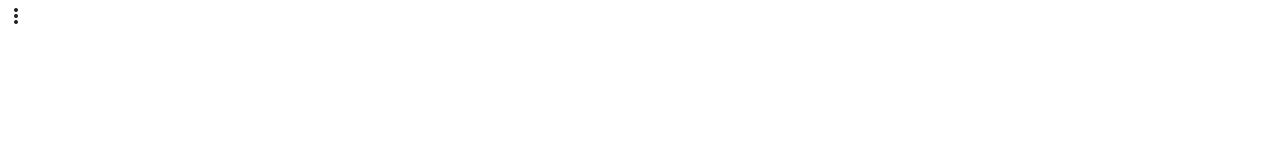
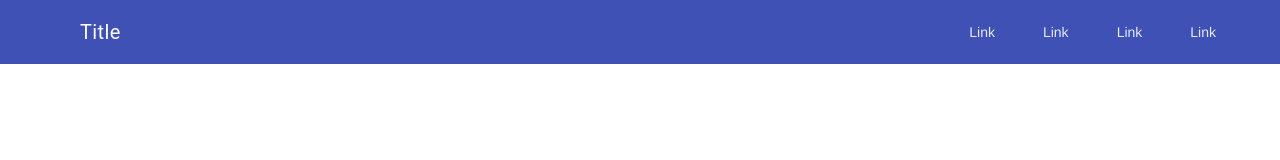
Before and after one commit to chenmengchieh2012/coffeeclub_books, a plain HTML site: page index.html in a window 1280 px wide. Drawn offline with nearby package versions, Linux system fonts and the light colour scheme.

Commit message:
add template

```diff
--- a/index.html
+++ b/index.html
@@ -11,19 +11,35 @@
 
   <div id="page">
   <!-- Left aligned menu below button -->
-    <button id="demo-menu-lower-left"
-        class="mdl-button mdl-js-button mdl-button--icon">
-      <i class="material-icons">more_vert</i>
-    </button>
-
-    <ul class="mdl-menu mdl-menu--bottom-left mdl-js-menu mdl-js-ripple-effect"
-      for="demo-menu-lower-left">
-      <li class="mdl-menu__item">Some Action</li>
-      <li class="mdl-menu__item mdl-menu__item--full-bleed-divider">Another Action</li>
-      <li disabled class="mdl-menu__item">Disabled Action</li>
-      <li class="mdl-menu__item">Yet Another Action</li>
-    </ul>
-
+    <div class="mdl-layout mdl-js-layout">
+      <header class="mdl-layout__header mdl-layout__header--scroll">
+        <div class="mdl-layout__header-row">
+          <!-- Title -->
+          <span class="mdl-layout-title">Title</span>
+          <!-- Add spacer, to align navigation to the right -->
+          <div class="mdl-layout-spacer"></div>
+          <!-- Navigation -->
+          <nav class="mdl-navigation">
+            <a class="mdl-navigation__link" href="">Link</a>
+            <a class="mdl-navigation__link" href="">Link</a>
+            <a class="mdl-navigation__link" href="">Link</a>
+            <a class="mdl-navigation__link" href="">Link</a>
+          </nav>
+        </div>
+      </header>
+      <div class="mdl-layout__drawer">
+        <span class="mdl-layout-title">Title</span>
+        <nav class="mdl-navigation">
+          <a class="mdl-navigation__link" href="">Link</a>
+          <a class="mdl-navigation__link" href="">Link</a>
+          <a class="mdl-navigation__link" href="">Link</a>
+          <a class="mdl-navigation__link" href="">Link</a>
+        </nav>
+      </div>
+      <main class="mdl-layout__content">
+        <div class="page-content"><!-- Your content goes here --></div>
+      </main>
+    </div>
   </div>
 </body>
 </html>
```
